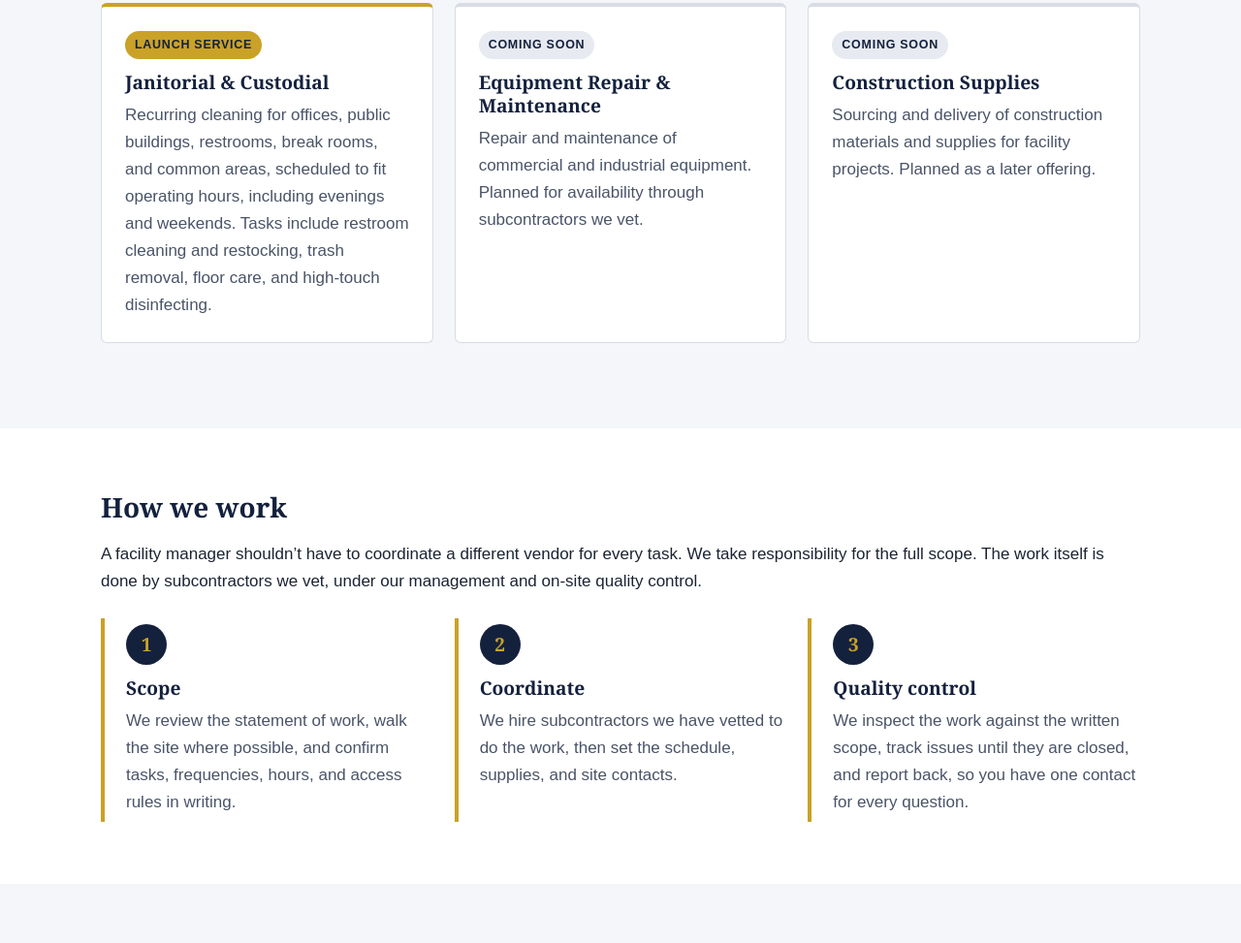
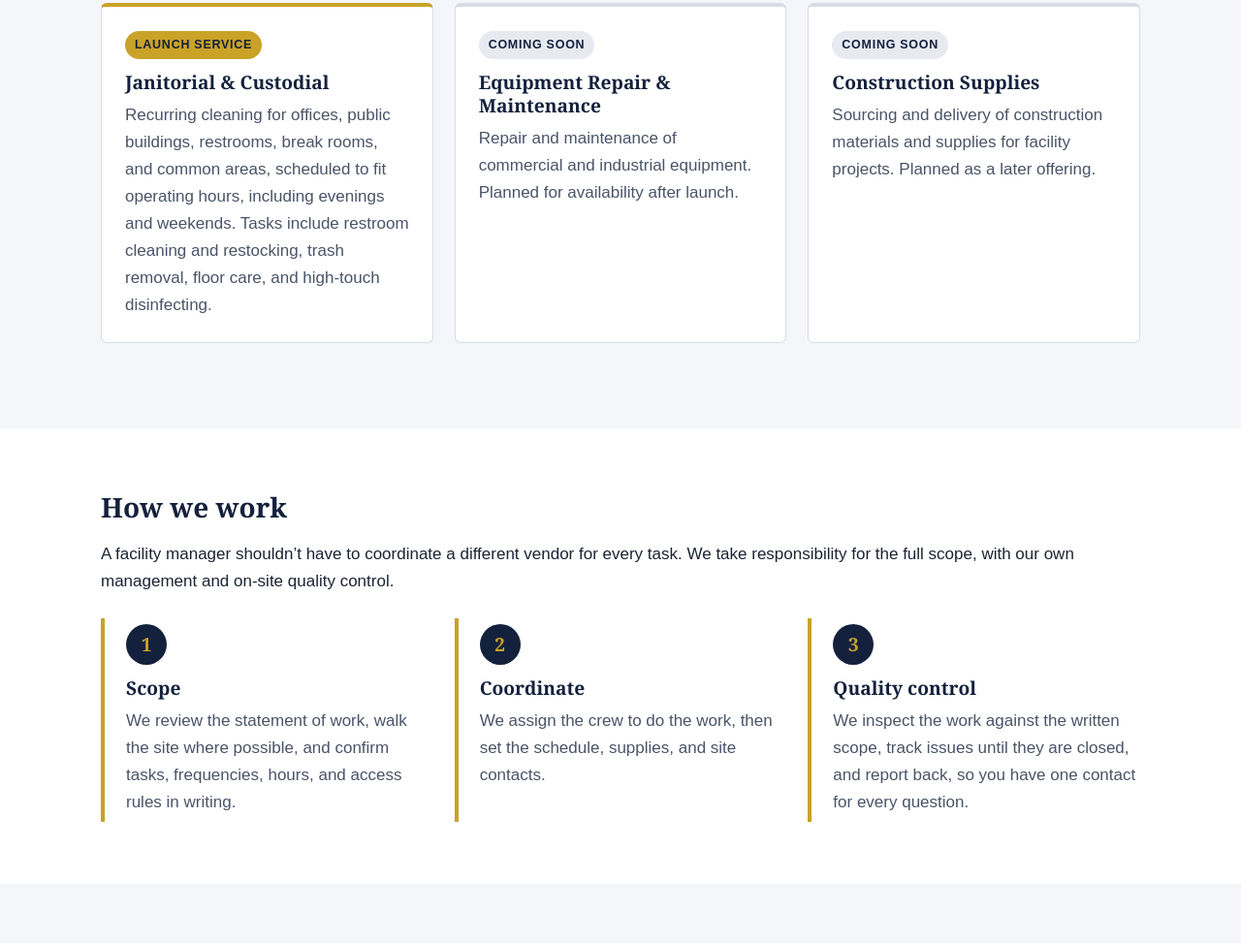
Before and after one commit to meridianfacilitysolutions/pgj-solutions-site, a plain HTML site: page index.html in a window 1280 px wide. Shown: the part 772-1745 px from the top of the page at 97% size. Drawn offline with Linux system fonts and the light colour scheme.

Commit message:
Remove subcontracting language from site copy

```diff
--- a/index.html
+++ b/index.html
@@ -28,7 +28,7 @@
       <p class="eyebrow">Fairfield, California &middot; Launching January 2027</p>
       <h1>One point of accountability for your facility services</h1>
       <p class="tagline">Solano County and Northern California.</p>
-      <p class="lead">PG&J Solutions launches in January 2027. We will plan the work, bring in subcontractors we vet, and inspect the job ourselves. You deal with one company for janitorial and related services at public buildings and commercial properties.</p>
+      <p class="lead">PG&J Solutions launches in January 2027. We will plan the work, manage it from start to finish, and inspect the job ourselves. You deal with one company for janitorial and related services at public buildings and commercial properties.</p>
       <div class="hero-actions">
         <a class="btn btn-gold" href="#contact">Request a conversation</a>
         <a class="btn btn-outline" href="#services">View services</a>
@@ -53,7 +53,7 @@
         <article class="card">
           <span class="tag">Coming soon</span>
           <h3>Equipment Repair & Maintenance</h3>
-          <p>Repair and maintenance of commercial and industrial equipment. Planned for availability through subcontractors we vet.</p>
+          <p>Repair and maintenance of commercial and industrial equipment. Planned for availability after launch.</p>
         </article>
         <article class="card">
           <span class="tag">Coming soon</span>
@@ -67,7 +67,7 @@
   <section class="section" id="how">
     <div class="wrap">
       <h2>How we work</h2>
-      <p>A facility manager shouldn&rsquo;t have to coordinate a different vendor for every task. We take responsibility for the full scope. The work itself is done by subcontractors we vet, under our management and on-site quality control.</p>
+      <p>A facility manager shouldn&rsquo;t have to coordinate a different vendor for every task. We take responsibility for the full scope, with our own management and on-site quality control.</p>
       <ol class="steps">
         <li>
           <span class="step-num" aria-hidden="true">1</span>
@@ -77,7 +77,7 @@
         <li>
           <span class="step-num" aria-hidden="true">2</span>
           <h3>Coordinate</h3>
-          <p>We hire subcontractors we have vetted to do the work, then set the schedule, supplies, and site contacts.</p>
+          <p>We assign the crew to do the work, then set the schedule, supplies, and site contacts.</p>
         </li>
         <li>
           <span class="step-num" aria-hidden="true">3</span>
```
